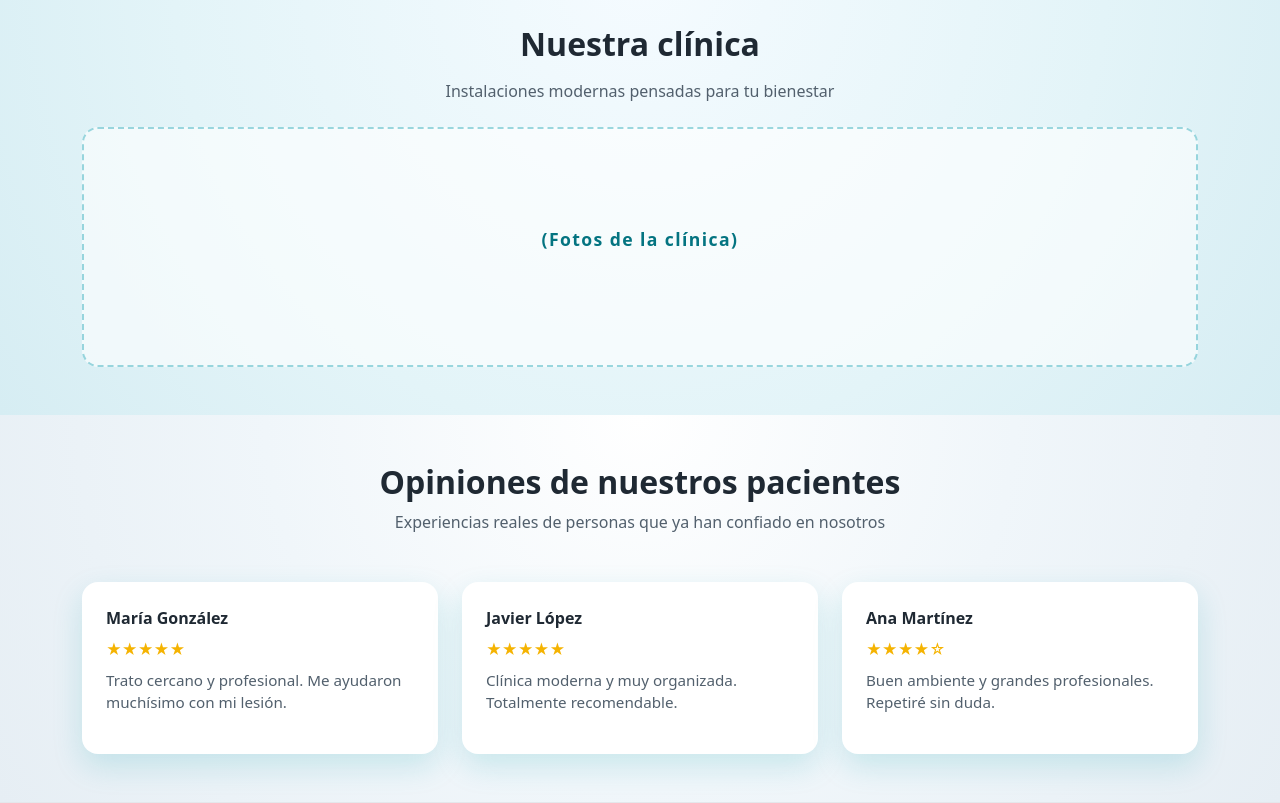
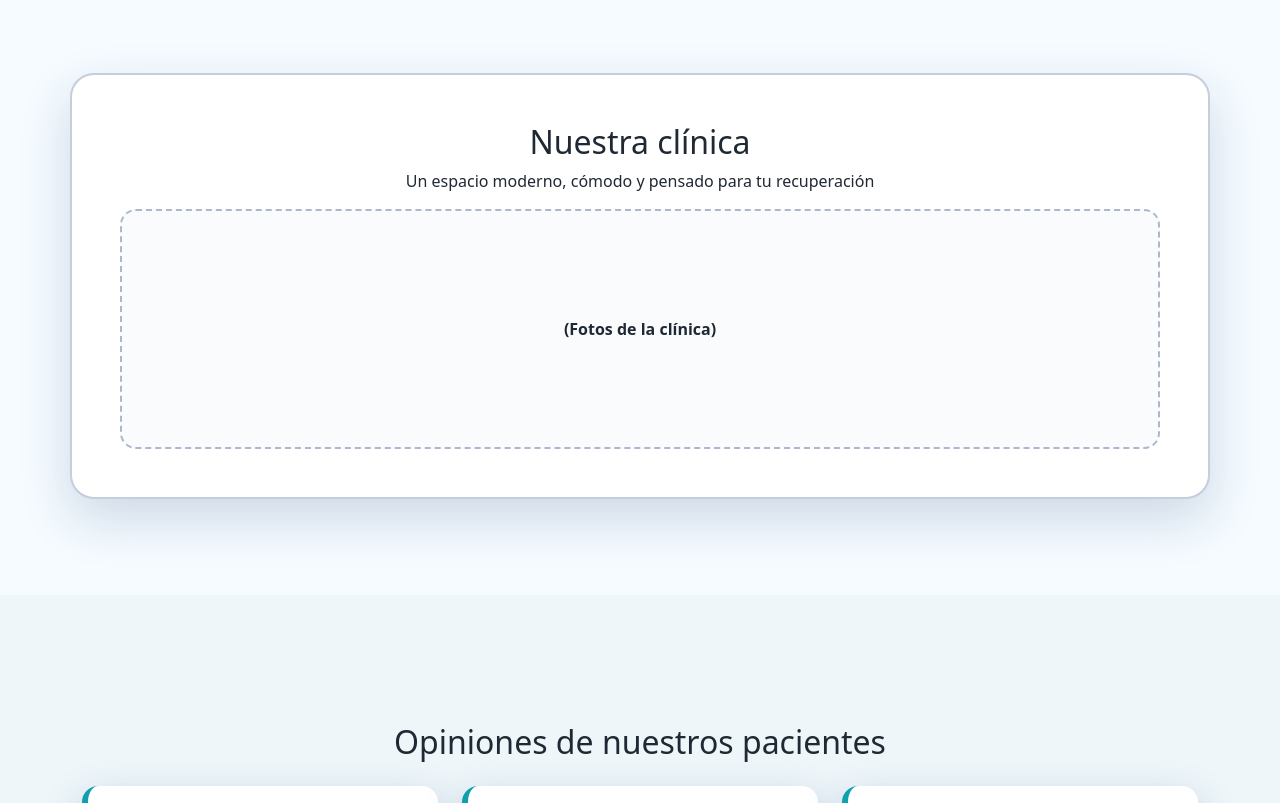
Before and after one commit to DiegoFuertes00/clinicafisio, a Vue app in the folder app_frontend/: page / in a window 1280 px wide. Shown: the part 760-1563 px from the top of the page. Built offline with nearby package versions, Linux system fonts and the light colour scheme; the HTML template or start-up script is replaced by a standard one.

Commit message:
style: cambiado estilo del home

```diff
--- a/app_frontend/src/views/Home.vue
+++ b/app_frontend/src/views/Home.vue
@@ -2,20 +2,63 @@
   <a href="#main-content" class="skip-link">Saltar al contenido principal</a>
 
   <main id="main-content" class="home">
-    <!-- HERO -->
-    <Hero />
 
-    <!-- SECCIÓN FOTOS (PLACEHOLDER) -->
-    <section class="clinic-space-section">
-      <div class="container text-center py-5">
-        <h2 class="fw-bold mb-3">Nuestra clínica</h2>
-        <p class="text-muted mb-4">
-          Instalaciones modernas pensadas para tu bienestar
+    <!-- HERO (INLINE) -->
+    <section class="hero">
+      <img
+        class="hero-image"
+        :src="heroImage"
+        alt="Paciente recibiendo tratamiento de fisioterapia"
+      />
+
+      <div class="hero-content">
+        <span class="hero-badge">
+          Clínica de fisioterapia en León
+        </span>
+
+        <h1 class="hero-title">
+          Recupera tu movilidad, recupera tu vida.
+        </h1>
+
+        <p class="hero-subtitle">
+          En <strong>Clínica LeonFisio</strong> te acompañamos en todo el proceso de recuperación
+          con tratamientos personalizados y un equipo especializado en fisioterapia deportiva y del día a día.
         </p>
 
-        <!-- Placeholder visual -->
+        <div class="d-flex flex-wrap align-items-center gap-3 mt-3">
+          <router-link
+            to="/login"
+            class="btn btn-primary btn-lg"
+            aria-label="Reserva tu cita con nosotros"
+          >
+            Reserva tu cita
+          </router-link>
+
+          <router-link
+            to="/services"
+            class="btn btn-outline-primary btn-lg"
+            aria-label="Ver todos nuestros tratamientos"
+          >
+            Ver tratamientos
+          </router-link>
+        </div>
+
+        <p class="hero-note">
+          Primera valoración gratuita de 15 minutos para nuevos pacientes.
+        </p>
+      </div>
+    </section>
+
+    <!-- SECCIÓN CLÍNICA -->
+    <section class="clinic-section">
+      <div class="container py-5 text-center">
+        <h2 class="section-title">Nuestra clínica</h2>
+        <p class="section-subtitle">
+          Un espacio moderno, cómodo y pensado para tu recuperación
+        </p>
+
         <div class="clinic-placeholder">
-          <p class="placeholder-text">(Fotos de la clínica)</p>
+          (Fotos de la clínica)
         </div>
       </div>
     </section>
@@ -23,110 +66,166 @@
     <!-- SECCIÓN RESEÑAS -->
     <section class="reviews-section">
       <div class="container py-5">
-        <header class="text-center mb-5">
-          <h2 class="fw-bold mb-2">Opiniones de nuestros pacientes</h2>
-          <p class="text-muted">
-            Experiencias reales de personas que ya han confiado en nosotros
-          </p>
-        </header>
+        <h2 class="section-title text-center mb-4">
+          Opiniones de nuestros pacientes
+        </h2>
 
         <div class="row g-4">
           <div class="col-md-4">
             <article class="review-card">
-              <strong>María González</strong>
-              <p class="review-stars">★★★★★</p>
               <p class="review-text">
-                Trato cercano y profesional. Me ayudaron muchísimo con mi lesión.
+                “Trato cercano y profesional. Me explicaron todo desde el primer momento
+                y noté mejoría muy rápido.”
+              </p>
+              <p class="review-author">
+                — María González ★★★★★
               </p>
             </article>
           </div>
 
           <div class="col-md-4">
             <article class="review-card">
-              <strong>Javier López</strong>
-              <p class="review-stars">★★★★★</p>
               <p class="review-text">
-                Clínica moderna y muy organizada. Totalmente recomendable.
+                “Instalaciones modernas y equipo muy preparado.
+                Totalmente recomendable.”
+              </p>
+              <p class="review-author">
+                — Javier López ★★★★★
               </p>
             </article>
           </div>
 
           <div class="col-md-4">
             <article class="review-card">
-              <strong>Ana Martínez</strong>
-              <p class="review-stars">★★★★☆</p>
               <p class="review-text">
-                Buen ambiente y grandes profesionales. Repetiré sin duda.
+                “Buen ambiente, horarios flexibles y tratamientos personalizados.
+                Volveré sin duda.”
+              </p>
+              <p class="review-author">
+                — Ana Martínez ★★★★☆
               </p>
             </article>
           </div>
         </div>
       </div>
     </section>
+
   </main>
 </template>
 
-<script setup>
-import Hero from '@/components/Hero.vue'
+<script setup lang="ts">
+import heroImage from '@/assets/fisioterapia-deportiva.jpg'
 </script>
 
 <style scoped>
-/* ===== SECCIÓN CLÍNICA ===== */
+/* ===== HERO ===== */
 
-.clinic-space-section {
-  background: radial-gradient(
-    circle at top,
-    #f5fbff 0%,
-    #e3f4f8 60%,
-    #d6edf3 100%
+.hero {
+  position: relative;
+  min-height: 85vh;
+  display: flex;
+  align-items: center;
+  justify-content: center;
+  overflow: hidden;
+}
+
+.hero-image {
+  position: absolute;
+  inset: 0;
+  width: 100%;
+  height: 100%;
+  object-fit: cover;
+  filter: grayscale(15%) contrast(1.05) brightness(0.85);
+  z-index: -2;
+}
+
+.hero::before {
+  content: "";
+  position: absolute;
+  inset: 0;
+  background: linear-gradient(
+    120deg,
+    rgba(20, 24, 23, 0.85),
+    rgba(34, 40, 38, 0.88)
   );
+  z-index: -1;
+}
+
+.hero-content {
+  max-width: 720px;
+  padding: 2.5rem 1.5rem;
+  color: #f5f5f2;
+}
+
+.hero-badge {
+  display: inline-block;
+  padding: 0.35rem 0.9rem;
+  border-radius: 999px;
+  background: rgba(210, 215, 205, 0.15);
+  color: #d2d7cd;
+  font-size: 0.75rem;
+  letter-spacing: 0.15em;
+  text-transform: uppercase;
+  margin-bottom: 1.2rem;
+}
+
+.hero-title {
+  font-size: clamp(2.4rem, 4vw, 3.4rem);
+  font-weight: 700;
+  line-height: 1.1;
+  margin-bottom: 1.2rem;
+}
+
+.hero-subtitle {
+  font-size: 1.05rem;
+  line-height: 1.6;
+  color: #e1e3dc;
+}
+
+.hero-note {
+  margin-top: 1.5rem;
+  font-size: 0.85rem;
+  color: #cfd4c8;
+}
+
+.clinic-section {
+  background: #f5fbff;
+  padding: 6rem 0;
+}
+
+.clinic-section .container {
+  background: #ffffff;
+  border-radius: 1.5rem;
+  padding: 4rem 3rem;
+  box-shadow: 0 20px 50px rgba(31, 59, 114, 0.18);
+  border: 2px solid rgba(31, 59, 114, 0.25);
 }
 
 .clinic-placeholder {
   height: 240px;
   border-radius: 1rem;
-  border: 2px dashed rgba(15, 159, 174, 0.4);
+  border: 2px dashed rgba(31, 59, 114, 0.35);
+  background: #f9fbfd;
   display: flex;
   align-items: center;
   justify-content: center;
-  background: rgba(255, 255, 255, 0.6);
+  font-weight: 600;
 }
 
-.placeholder-text {
-  font-size: 1.1rem;
-  font-weight: 600;
-  color: var(--color-primary-dark);
-  letter-spacing: 0.08em;
-}
-
-/* ===== RESEÑAS ===== */
+/* ===== RESEÑAS · OPCIÓN 3 ===== */
 
 .reviews-section {
-  background: radial-gradient(
-    circle at top,
-    #ffffff 0%,
-    #f0f6fa 50%,
-    #e6eef4 100%
-  );
+  background: #eef6fa;
+  padding: 5rem 0;
 }
 
 .review-card {
-  background: var(--color-surface);
+  background: #ffffff;
   border-radius: 1rem;
-  padding: 1.5rem;
-  box-shadow: var(--shadow-soft);
-  height: 100%;
+  padding: 1.75rem;
+  border-left: 6px solid var(--color-primary);
+  box-shadow: 0 16px 40px rgba(31, 59, 114, 0.25);
 }
 
-.review-stars {
-  color: #f5b301;
-  margin: 0.5rem 0;
-  font-size: 0.95rem;
-}
 
-.review-text {
-  color: var(--color-text-secondary);
-  font-size: 0.95rem;
-  line-height: 1.5;
-}
 </style>
```
